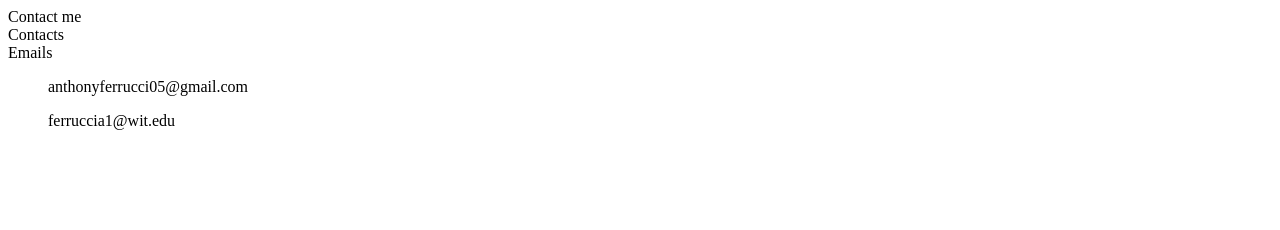
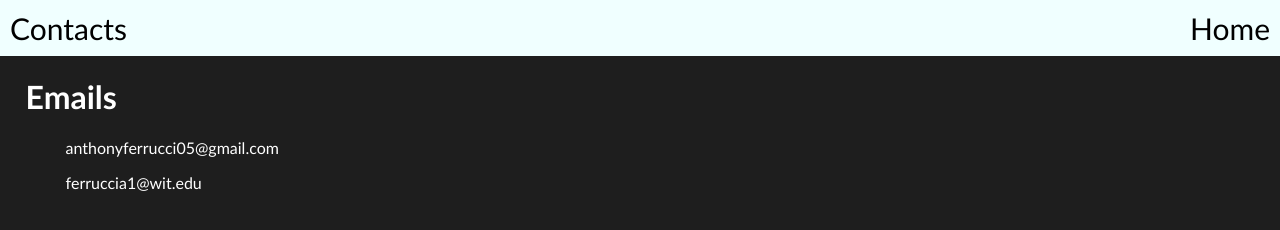
Before and after one commit to AnthonyFerr/NetlifyWebsite, a plain HTML site: page contact.html in a window 1280 px wide. Drawn offline with Linux system fonts and the light colour scheme.

Commit message:
home button

```diff
--- a/contact.html
+++ b/contact.html
@@ -1,16 +1,31 @@
 <!DOCTYPE html>
 <head>
+    <title>
         Contact me
+    </title>
+    <link rel="stylesheet" href="main.css">
 </head>
+<body>
     <header>
+        <span class="name_header">
             Contacts
+        </span>
+            <span class="links_header">
+
+                <a href="/index.html"> Home </a>
+
+            </span>
     </header>
-<body>
+
+    <main id="main" role="main">
+        <h1>
             Emails
+        </h1>
         <ul>
             anthonyferrucci05@gmail.com
         </ul>
         <ul>
             ferruccia1@wit.edu
         </ul>
+    </main>
 </body>
--- a/main.css
+++ b/main.css
@@ -33,13 +33,13 @@ I will also access it by ID (#), since it is unique.
 */
 
 
-#links_header {
+.links_header {
     display: flex;
     column-gap: 60px;
     text-decoration: none;
 }
 
-#links_header a {
+.links_header a {
     text-decoration: none;
     color: inherit;
 }
```
Also changed, not shown: index.html (+2 -2 lines). Lines whose indentation alone changed are shown as unchanged.
